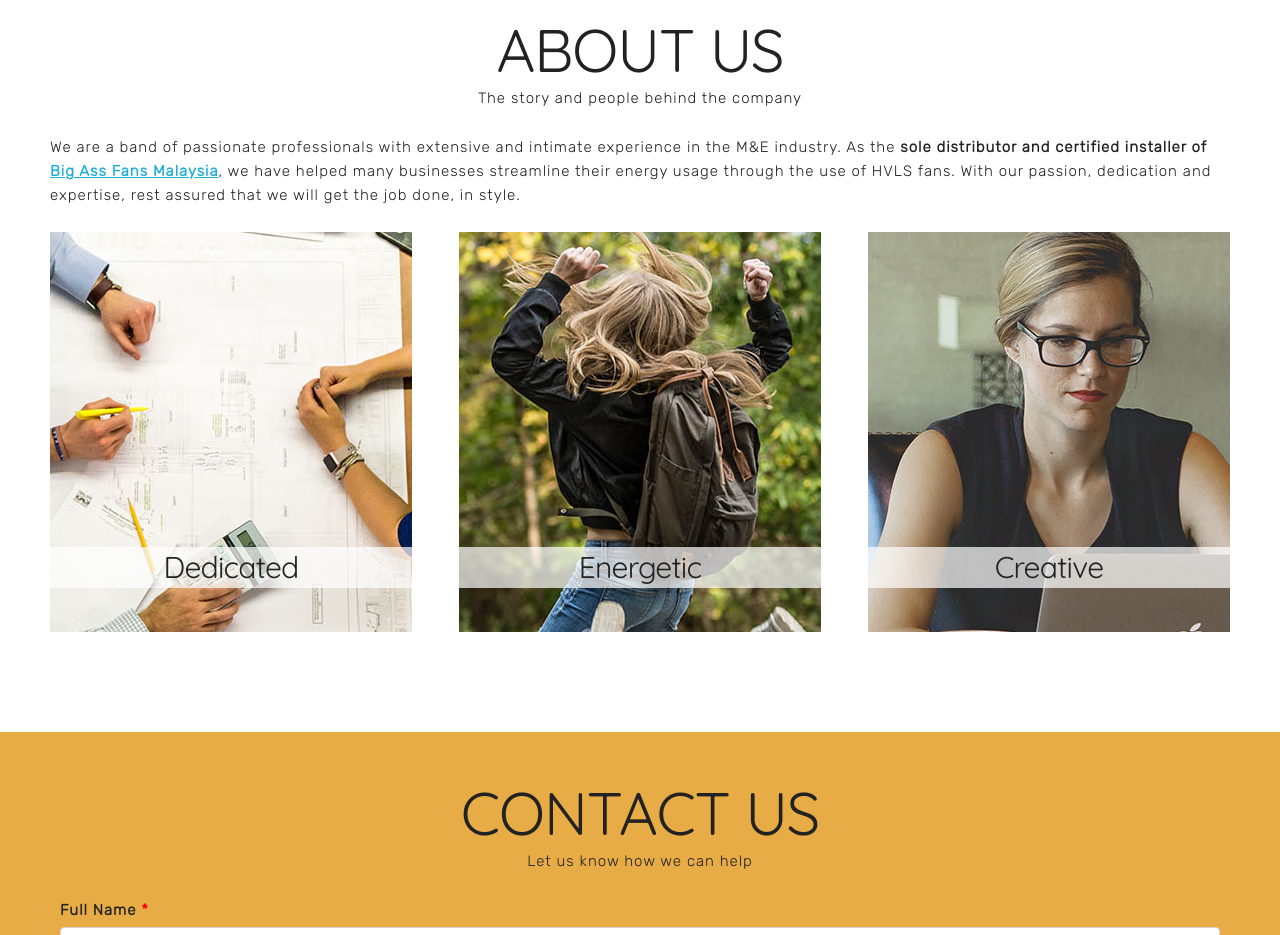
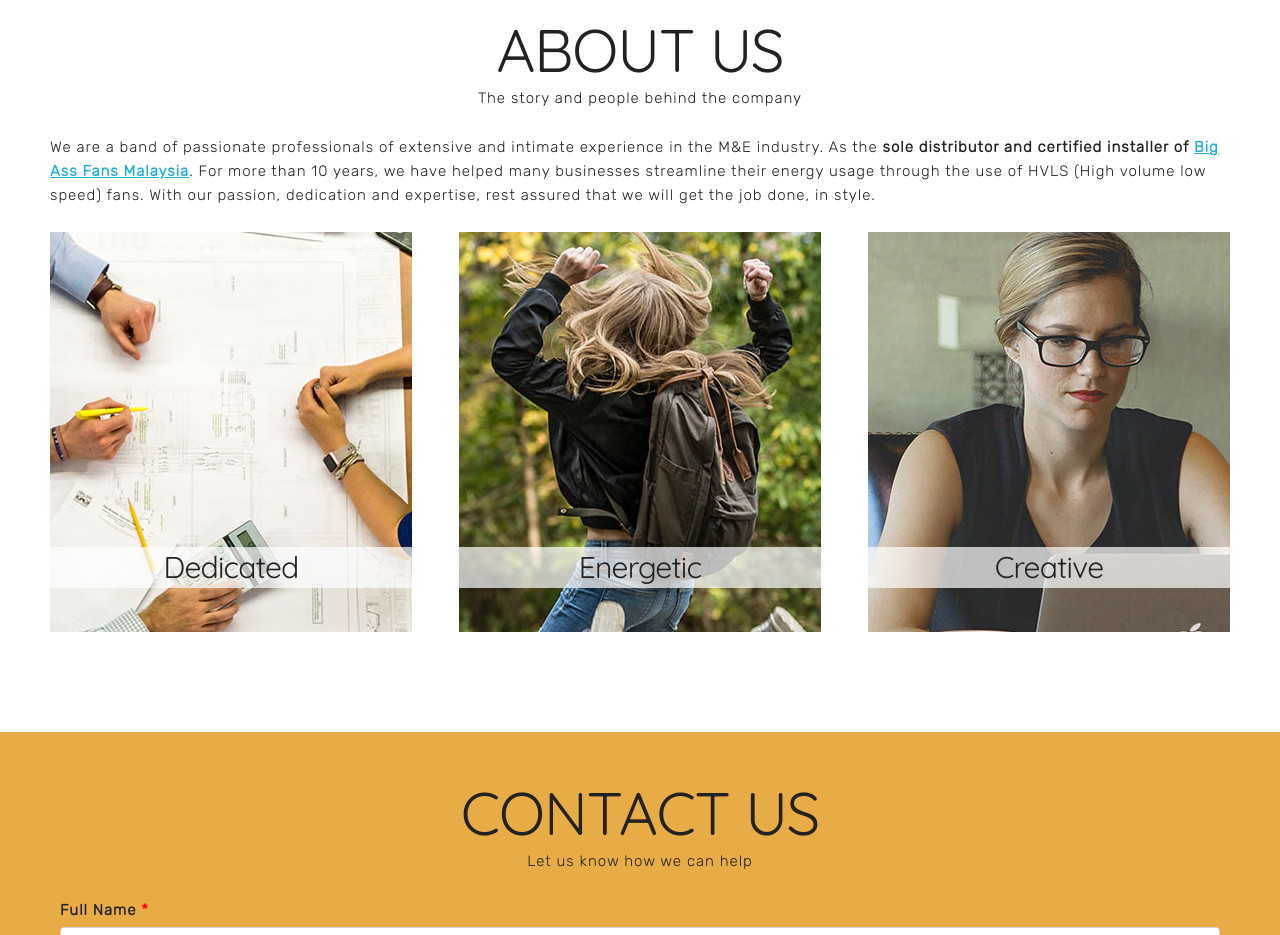
Before and after one commit to soggie/arifniaga, a plain HTML site: page index.html in a window 1280 px wide. Shown: the part 2680-3615 px from the top of the page. Drawn offline with nearby package versions, Linux system fonts and the light colour scheme.

Commit message:
updated copy

```diff
--- a/index.html
+++ b/index.html
@@ -289,7 +289,7 @@
   <div class="container u-full-width u-max-full-width">
     <div class="row">
       <div class="twelve columns">
-        <p>We are a band of passionate professionals with extensive and intimate experience in the M&amp;E industry. As the <strong>sole distributor and certified installer of <a href="https://www.bigassfans.com/">Big Ass Fans Malaysia</a></strong>, we have helped many businesses streamline their energy usage through the use of HVLS fans. With our passion, dedication and expertise, rest assured that we will get the job done, in style.</p>
+        <p>We are a band of passionate professionals of extensive and intimate experience in the M&amp;E industry. As the <strong>sole distributor and certified installer of <a href="https://www.bigassfans.com/">Big Ass Fans Malaysia</a></strong>. For more than 10 years, we have helped many businesses streamline their energy usage through the use of HVLS (High volume low speed) fans. With our passion, dedication and expertise, rest assured that we will get the job done, in style.</p>
       </div>
     </div>
     <div class="row hide-when-responsive">
```
